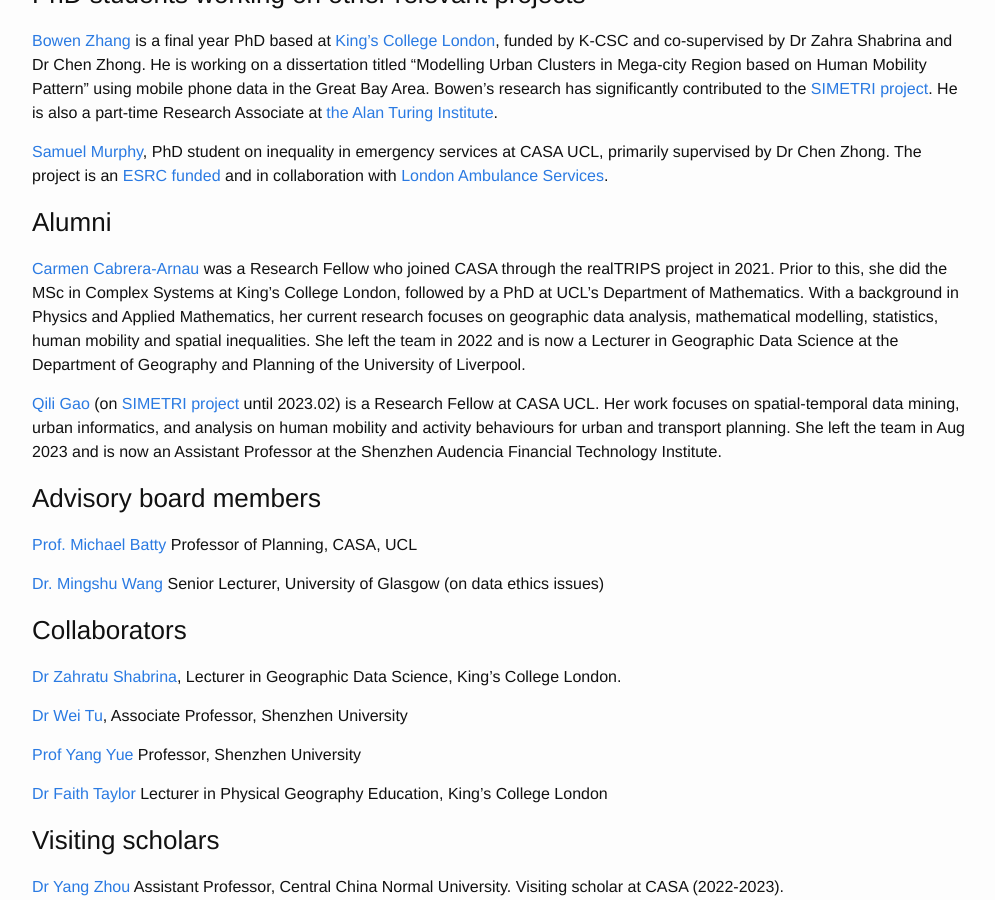
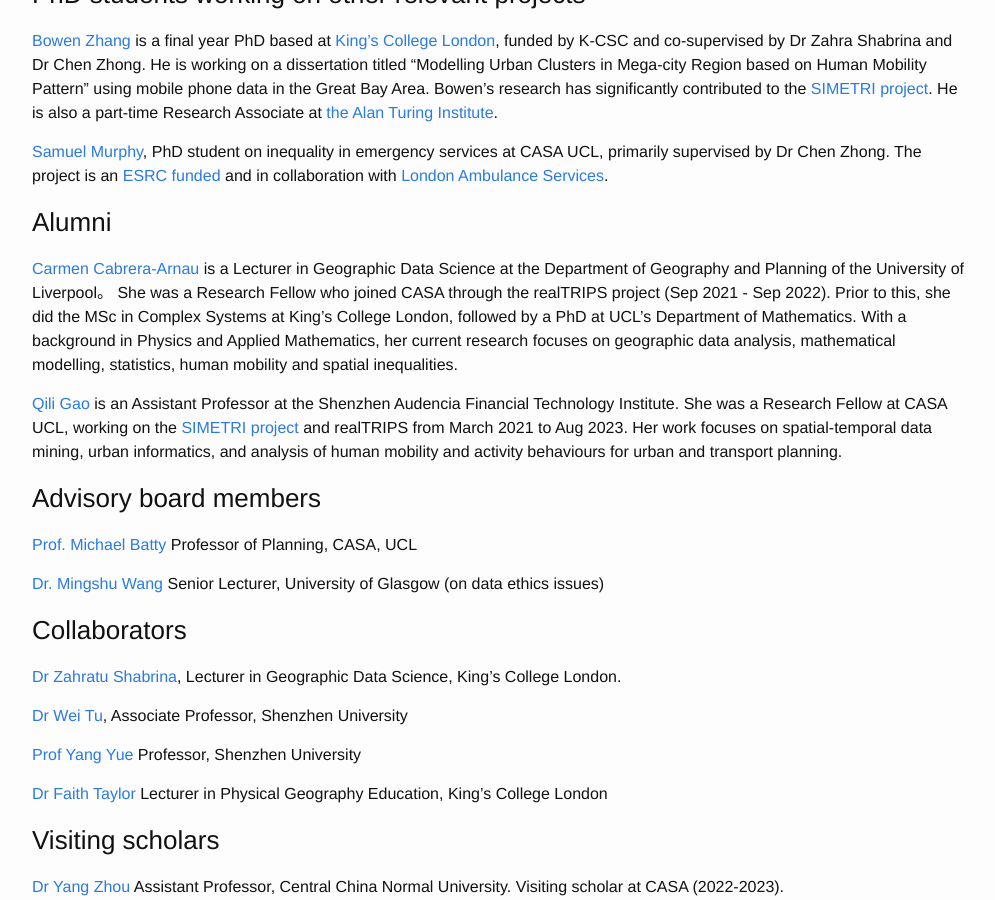
Before and after one commit to c-zhong-ucl-ac-uk/realTRIPS, a Jekyll site: the page built from team.md, in a window 1280 px wide and 900 px high, scrolled down 862 px. Shown: the whole window, without its empty margins (138-1133 px from the left). Built offline with Jekyll 4.4.1, drawn with Linux system fonts in a browser that asks for light colours; our own code applies the rules of GitHub Pages for plain Markdown files.

Commit message:
Update team.md

```diff
--- a/team.md
+++ b/team.md
@@ -28,9 +28,9 @@
 
 ### Alumni
 
-[Carmen Cabrera-Arnau](https://www.ucl.ac.uk/~ucahcca/) was a Research Fellow who joined CASA through the realTRIPS project in 2021. Prior to this, she did the MSc in Complex Systems at King's College London, followed by a PhD at UCL's Department of Mathematics. With a background in Physics and Applied Mathematics, her current research focuses on geographic data analysis, mathematical modelling, statistics, human mobility and spatial inequalities. She left the team in 2022 and is now a Lecturer in Geographic Data Science at the Department of Geography and Planning of the University of Liverpool.
+[Carmen Cabrera-Arnau](https://www.ucl.ac.uk/~ucahcca/) is a Lecturer in Geographic Data Science at the Department of Geography and Planning of the University of Liverpool。 She was a Research Fellow who joined CASA through the realTRIPS project (Sep 2021 - Sep 2022). Prior to this, she did the MSc in Complex Systems at King's College London, followed by a PhD at UCL's Department of Mathematics. With a background in Physics and Applied Mathematics, her current research focuses on geographic data analysis, mathematical modelling, statistics, human mobility and spatial inequalities.
 
-[Qili Gao](https://www.gaoqili.cn/) (on [SIMETRI project](https://simetri.uk/about-the-project) until 2023.02) is a Research Fellow at CASA UCL. Her work focuses on spatial-temporal data mining, urban informatics, and analysis on human mobility and activity behaviours for urban and transport planning. She left the team in Aug 2023 and is now an Assistant Professor at the Shenzhen Audencia Financial Technology Institute.
+[Qili Gao](https://www.gaoqili.cn/) is an Assistant Professor at the Shenzhen Audencia Financial Technology Institute. She was a Research Fellow at CASA UCL, working on the [SIMETRI project](https://simetri.uk/about-the-project) and realTRIPS from March 2021 to Aug 2023. Her work focuses on spatial-temporal data mining, urban informatics, and analysis of human mobility and activity behaviours for urban and transport planning.
 
 
 ### Advisory board members
```
